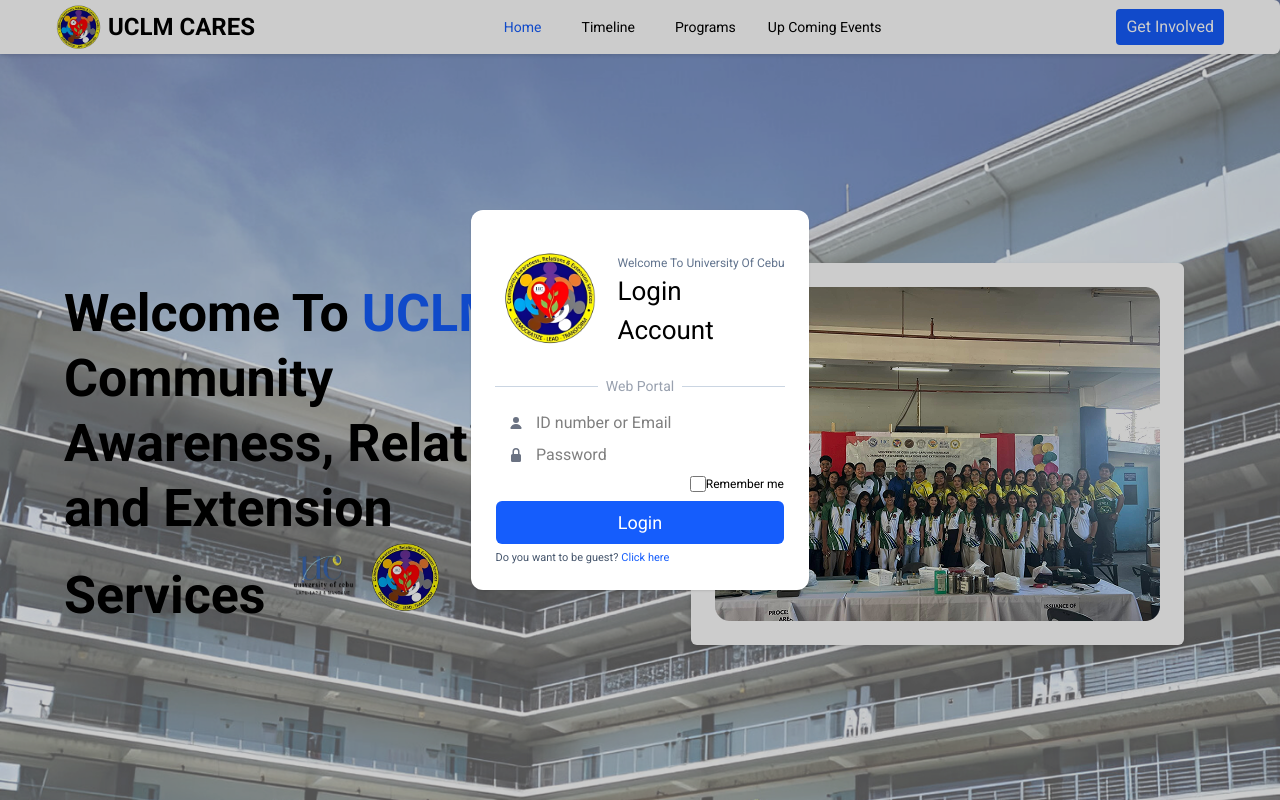
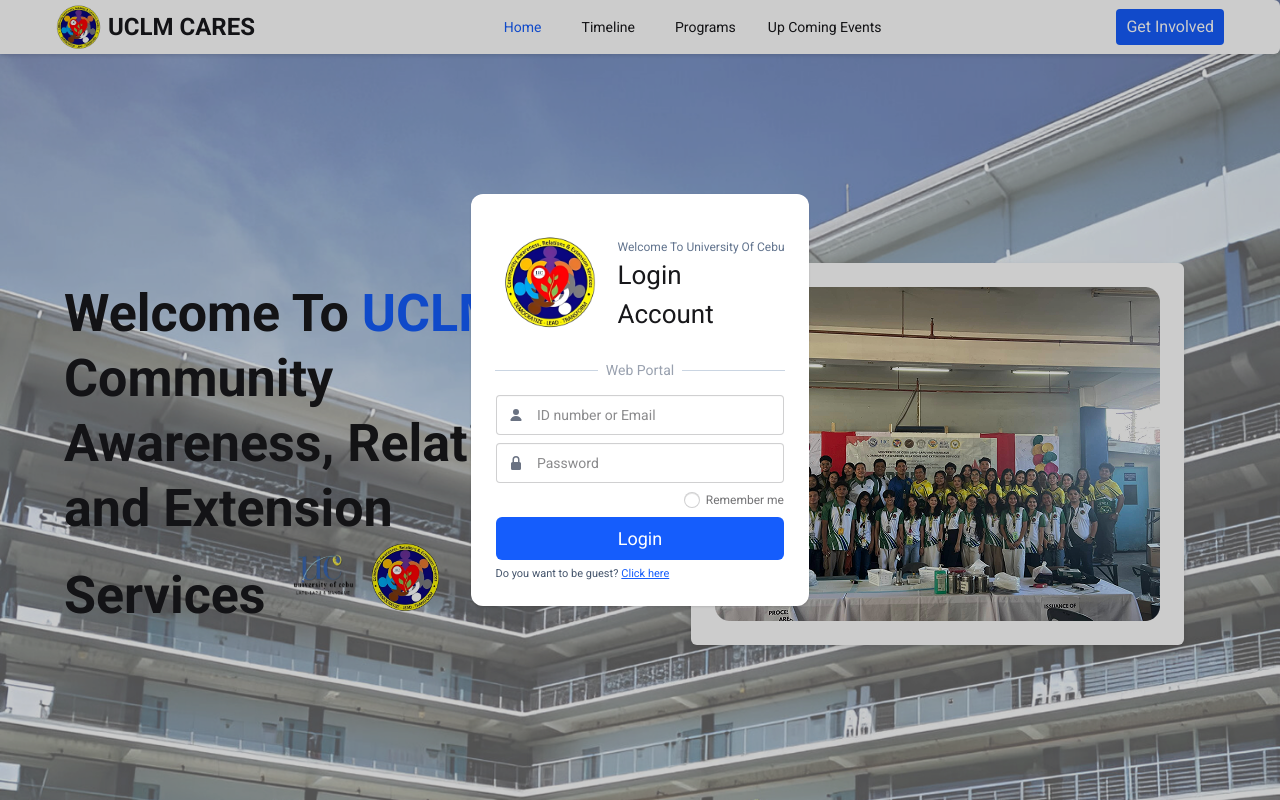
Before and after one commit to ford-HUB/Capstone-Project-3rd-Year-To-4rd-Year, a React (Vite) app: page / in a window 1280 px wide. Built offline with nearby package versions, Linux system fonts and the light colour scheme.

Commit message:
added dependencies for ui and cookie

```diff
--- a/package.json
+++ b/package.json
@@ -17,6 +17,7 @@
     "@mui/icons-material": "^6.4.8",
     "@mui/material": "^6.4.8",
     "@tailwindcss/vite": "^4.0.15",
+    "js-cookie": "^3.0.5",
     "react": "^19.0.0",
     "react-dom": "^19.0.0",
     "react-router-dom": "^7.4.0",
@@ -27,6 +28,7 @@
     "@types/react": "^19.0.10",
     "@types/react-dom": "^19.0.4",
     "@vitejs/plugin-react": "^4.3.4",
+    "daisyui": "^5.0.9",
     "eslint": "^9.21.0",
     "eslint-plugin-react-hooks": "^5.1.0",
     "eslint-plugin-react-refresh": "^0.4.19",
--- a/src/index.css
+++ b/src/index.css
@@ -1,5 +1,6 @@
 @import url('https://fonts.googleapis.com/css2?family=Roboto:ital,wght@0,100..900;1,100..900&display=swap');
 @import "tailwindcss";
+@plugin "daisyui";
 
 /* Your Tailwind or custom styles here */
 * {
```
Also changed, not shown: 1 other file (tests, documents, lock files or other folders).
